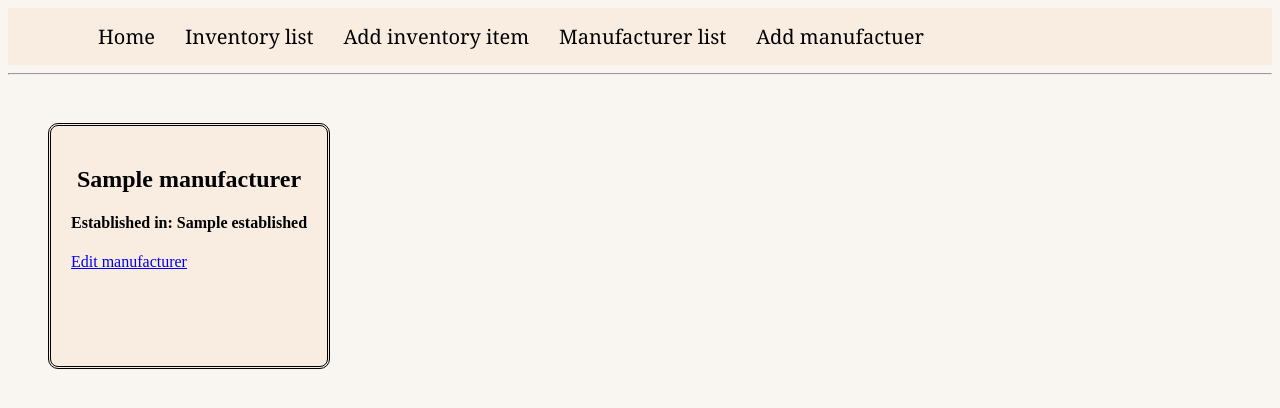
After one commit to fraserr1991/Week_05_Project, a Flask app: template templates/manufacturer/show.html in a window 1280 px wide. The commit adds this page. Shown: the top 408 px of the page. Run offline with Flask 2, Linux system fonts and the light colour scheme; the template is opened without the code that fills it: most values are stand-ins (such as "Sample title", 1, 10 or a date in 2020).

Commit message:
Show individual manufacturers from link

```diff
--- a/controllers/shop_controller.py
+++ b/controllers/shop_controller.py
@@ -78,6 +78,10 @@ def update_inventory(id):
     inventory_repository.update(item)
     return redirect('/inventory')
 
+@shop_blueprint.route('/manufacturer/<index>', methods=['GET'])
+def individual_manufacturer_info(index):
+    selected_manufacturer = manufacturer_repository.select(index)
+    return render_template('manufacturer/show.html/', manufacturer = selected_manufacturer)
 
 @shop_blueprint.route('/inventory/<index>/delete/', methods=['POST'])
 def delete_item(index):
--- a/templates/manufacturer/index.html
+++ b/templates/manufacturer/index.html
@@ -9,6 +9,7 @@
         <h4>Established in: {{manufacturer.established }}</h4>
         <form class="form-inline" action="/manufacturer/{{ manufacturer.id }}/delete/" method="POST">
             <input type="submit" value="Delete">
+            <a href="manufacturer/{{ manufacturer.id }}">More information</a>
         </form>
     </div>
 {% endfor %}
--- /dev/null
+++ b/templates/manufacturer/show.html
@@ -0,0 +1,12 @@
+{% extends "base.html" %}
+{% block content %}
+<hr>
+<div class="item-container">
+    <div class="item">
+        <h2>{{ manufacturer.name }}</h2>
+        <h4>Established in: {{manufacturer.established }}</h4>
+
+        <a href="{{ manufacturer.id }}/edit_manufacturer">Edit manufacturer</a>
+    </div>
+</div>
+{% endblock %}
```
